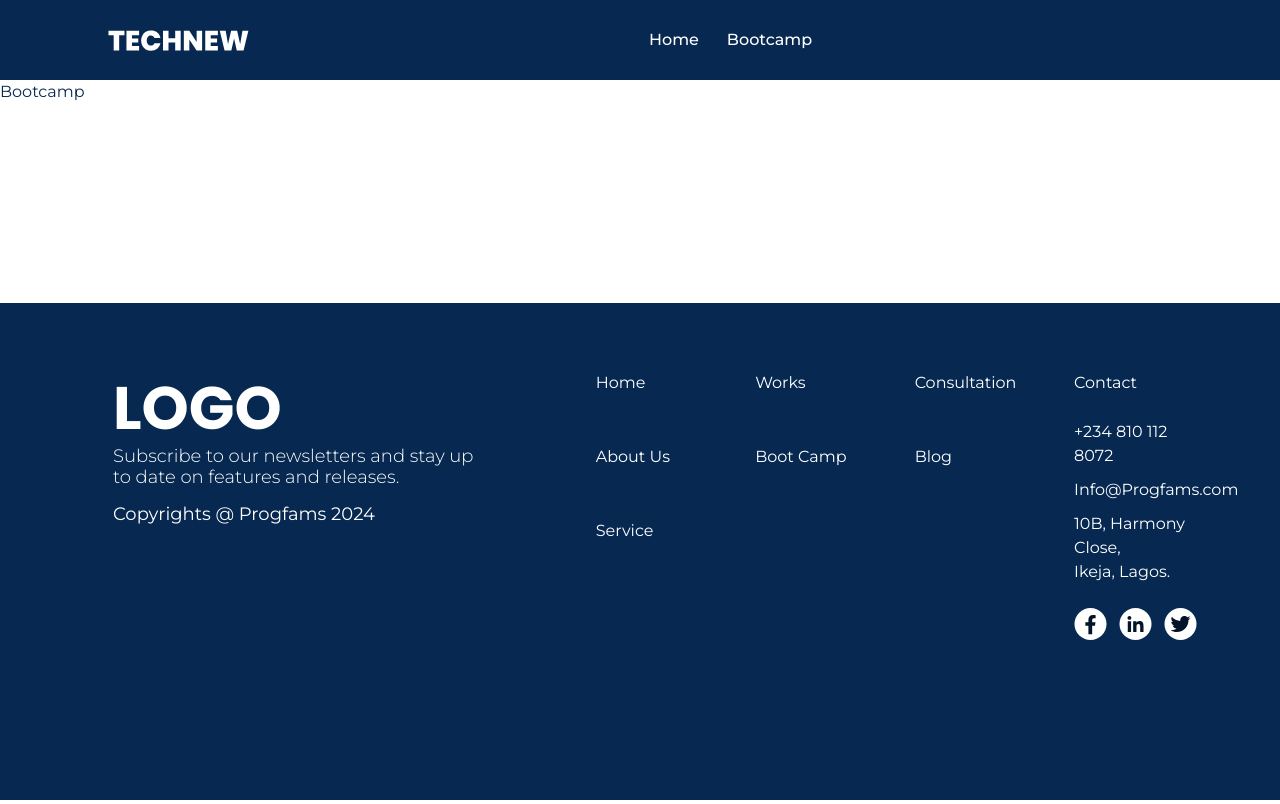
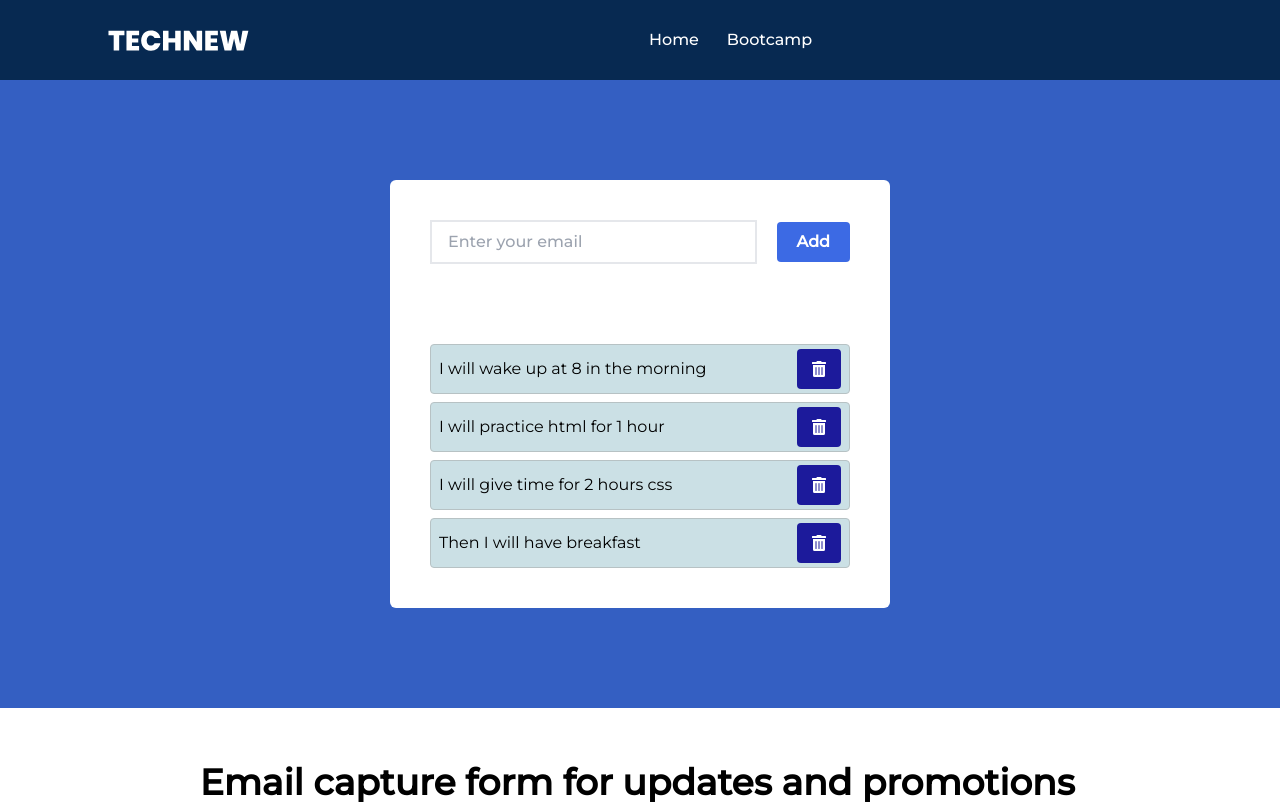
Before and after one commit to AyoMoses1/PROGFAMS-ASSESSMENT, a React (Vite) app: page /bootcamp in a window 1280 px wide. Shown: the top 804 px of the page. Built offline with nearby package versions, Linux system fonts and the light colour scheme.

Commit message:
Work on bootcamp

```diff
--- /dev/null
+++ b/src/components/Notepad/index.tsx
@@ -0,0 +1,38 @@
+import { FaTrashAlt } from "react-icons/fa";
+
+const index = () => {
+  const tasks = [
+    { id: 1, task: "I will wake up at 8 in the morning" },
+    { id: 2, task: "I will practice html for 1 hour" },
+    { id: 3, task: "I will give time for 2 hours css" },
+    { id: 4, task: "Then I will have breakfast" },
+  ];
+  return (
+    <div className="bg-[#345FC2] py-[100px]">
+      <div className="bg-white rounded-md p-[40px] max-w-[500px] mx-auto">
+        <div className="flex items-center overflow-hidden gap-[20px] mb-[80px]">
+          <input
+            type="email"
+            placeholder="Enter your email"
+            className="w-full px-4 py-2 border-2 focus:border-[#556EAE] font-[500] focus:outline-none montserrat montserrat"
+          />
+          <button className="bg-[#3C6AE4] text-white px-[20px] py-[8px] rounded-[4px] font-[700]">
+            Add
+          </button>
+        </div>
+        <div className="flex flex-col gap-[8px]">
+          {tasks.map((item) => (
+            <div className="flex justify-between items-center px-[8px] py-[4px] border-[1px] border-[#B7C2C4] rounded-[4px] bg-[#CBE0E5]">
+              <p>{item.task}</p>
+              <button className="bg-[#1C1A9B] text-white px-[14px] py-[12px] rounded-[4px] font-[700]">
+                <FaTrashAlt />
+              </button>
+            </div>
+          ))}
+        </div>
+      </div>
+    </div>
+  );
+};
+
+export default index;
--- a/src/components/main2/index.tsx
+++ b/src/components/main2/index.tsx
@@ -1,4 +1,3 @@
-import React from 'react';
 import image from "assets/3.png";
 import Button from "components/Button/Medium";
 import Heading from "components/Heading";
--- a/src/pages/Bootcamp.tsx
+++ b/src/pages/Bootcamp.tsx
@@ -1,12 +1,15 @@
 import Nav from "components/Nav/Nav";
 import Footer from "components/Footer/Footer";
+import Emails from "components/Email";
+import Notepad from "components/Notepad";
 
 const Bootcamp = () => {
   return (
     <div className="flex flex-col min-h-screen">
       <Nav />
       <main className="flex-grow">
-        <h1 className="text-primary">Bootcamp</h1>
+        <Notepad />
+        <Emails />
       </main>
       <Footer />
     </div>
```
